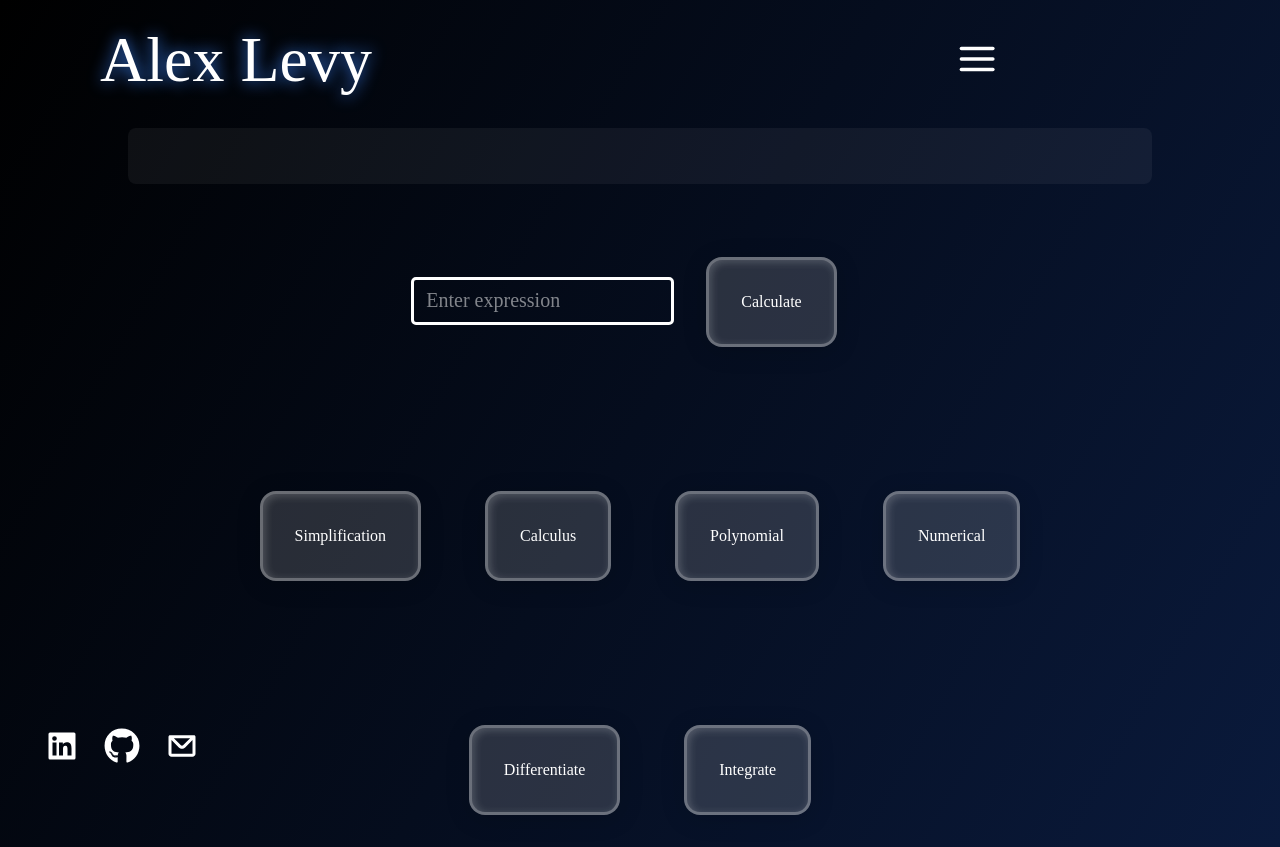
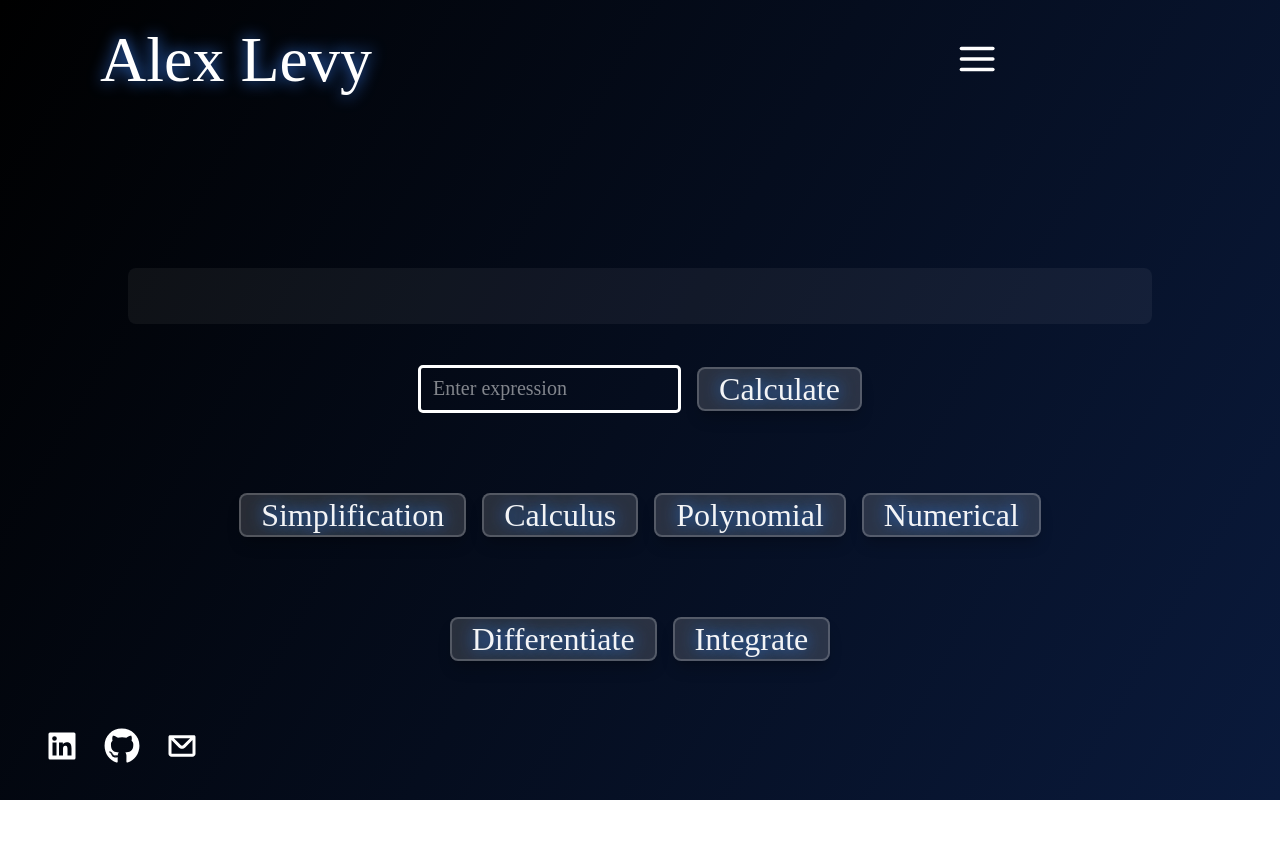
Before and after one commit to ajlevy246/LevySite, a Next.js app: page /projects/LevyCAS in a window 1280 px wide. After the commit the page ends 800 px from the top, so only its background shows below. Built offline with nearby package versions, Linux system fonts and the light colour scheme.

Commit message:
demo styling and API update

```diff
--- a/src/app/projects/LevyCAS/demo.css
+++ b/src/app/projects/LevyCAS/demo.css
@@ -1,6 +1,3 @@
-/* Whole page */
-
-/* See https://codepen.io/jkantner/pen/GReNrrQ for nice radio buttons! */
 #cas-demo {
     background-origin: content-box;
     background: var(--background);
@@ -23,21 +20,50 @@
     align-items: center;
 }
 
+.input-menu {
+    display: flex;
+    gap: 1rem;
+    align-items: center;
+}
+
+.main-op-menu {
+    display: flex;
+    flex-direction: row;
+    gap: 1rem;
+}
+
+.sub-op-menu {
+    display: flex;
+    flex-direction: row;
+    gap: 1rem;
+}
+
 #demo-input button {
-    padding: 2rem;
-    margin: 2rem;
+    color: rgb(243, 244, 246);
+    text-transform: capitalize;
+    text-shadow: 0 0 16px #2b82f6;
+
+    font-size: 2rem;
+
+    padding: 0rem 1.25rem;
+    backdrop-filter: blur(12px);
+    background-color:  rgba(255, 255, 255, 0.15);
+    background-blend-mode: lighten;
+    box-shadow: 0 10px 15px -3px rgba(0, 0, 0, 0.2),
+                0 4px 6px -4px rgba(0, 0, 0, 0.2);
+    border: 2px solid rgba(255, 255, 255, 0.2);
+    border-radius: 0.5rem;
+
+    transition: transform 0.2s, box-shadow 0.2s, background-color 0.2s;
+    overflow: hidden;
+
     cursor: pointer;
-    border: 2px solid white;
-    border-radius: 1rem;
-    background: rgba(255, 255, 255, 0.15);
-    box-shadow: 0 4px 24px rgba(0, 0, 0, 0.15), inset 2px 2px 8px rgba(255,255,255,0.2);
-    border: 3px solid rgba(255, 255, 255, 0.3);
-    transition: 0.2s;
 }
 
 #demo-input button:hover {
-    scale: 1.1;
-    background-color: blue;
+    transform: scale(1.05) translateY(-0.1rem);
+    background-color: #3b82f6;
+    box-shadow: 0 0 8px 1px #3b82f6;
 }
 
 #demo-output {
--- a/src/app/projects/LevyCAS/page.tsx
+++ b/src/app/projects/LevyCAS/page.tsx
@@ -33,7 +33,15 @@ export default function LevyCAS() {
             const client = await Client.connect("ajlevy246/levycas-api");
 
             // subOp is the API endpoint (e.g., 'calculus/derivative')
-            const result = await client.predict(subOp, { expr: userInput, wrt: "x" });
+            // Each endpoint in a specific category (submenu) should use
+            // the same parameters!! otherwise, too much casework
+            let result;
+            if (mainOp === "Calculus") {
+                result = await client.predict(subOp, { expr: userInput, wrt: "x" });
+            }
+            else {
+                result = await client.predict(subOp, { expr: userInput});
+            }
             setDemoOutput(result.data as string);
         }
 
@@ -54,13 +62,13 @@ export default function LevyCAS() {
             </div>
             <form id="demo-input" onSubmit={handleSubmit}>
                 {/* Expression input */}
-                <div>
+                <div className="input-menu">
                     <input className="text-xl pl-[0.75rem] border-white border-[3px] h-[3rem] rounded-[5px]" value={userInput} onChange={e => setUserInput(e.target.value.toLowerCase())} placeholder="Enter expression" />
                     <button type="submit">Calculate</button>
                 </div>
 
                 {/* Menu options */}
-                <div>
+                <div className="main-op-menu">
                     <button type="button" onClick={() => setMainOp("Simplification")}>Simplification</button>
                     <button type="button" onClick={() => setMainOp("Calculus")}>Calculus</button>
                     <button type="button" onClick={() => setMainOp("Polynomial")}>Polynomial</button>
```
